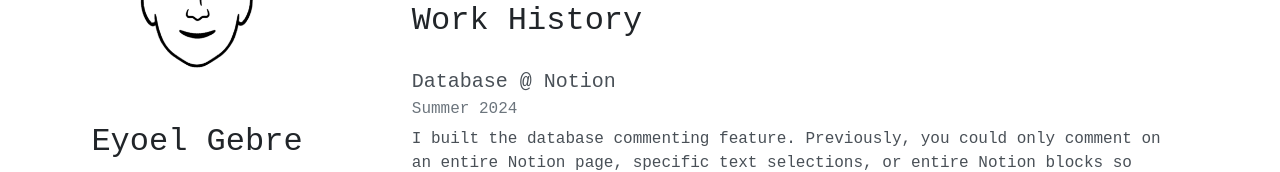
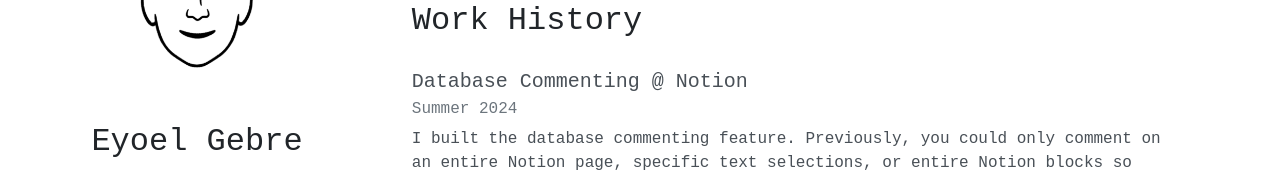
Before and after one commit to Eyoel-gebre/eyoelgebre.com, a plain HTML site: page index.html in a window 1280 px wide. Shown: the part 314-486 px from the top of the page. Drawn offline with nearby package versions, Linux system fonts and the light colour scheme.

Commit message:
title update

```diff
--- a/index.html
+++ b/index.html
@@ -41,7 +41,7 @@
           </div>
           <h2 class="content-header">Work History</h2>
           <div  href="#" class="list-group-item list-group-item-action flex-column">
-            <h5 class="card-title">Database @ Notion</h5>
+            <h5 class="card-title">Database Commenting @ Notion</h5>
             <h6 class="card-subtitle mb-2 text-muted">Summer 2024</h6>
             <p class="card-text">
               I built the database commenting feature. Previously, you could only comment on an entire Notion page, specific text selections, or entire Notion blocks so this was a widely requested improvement. Here's a <a href="https://x.com/NotionHQ/status/1818358657962459499">Demo</a>.
```
